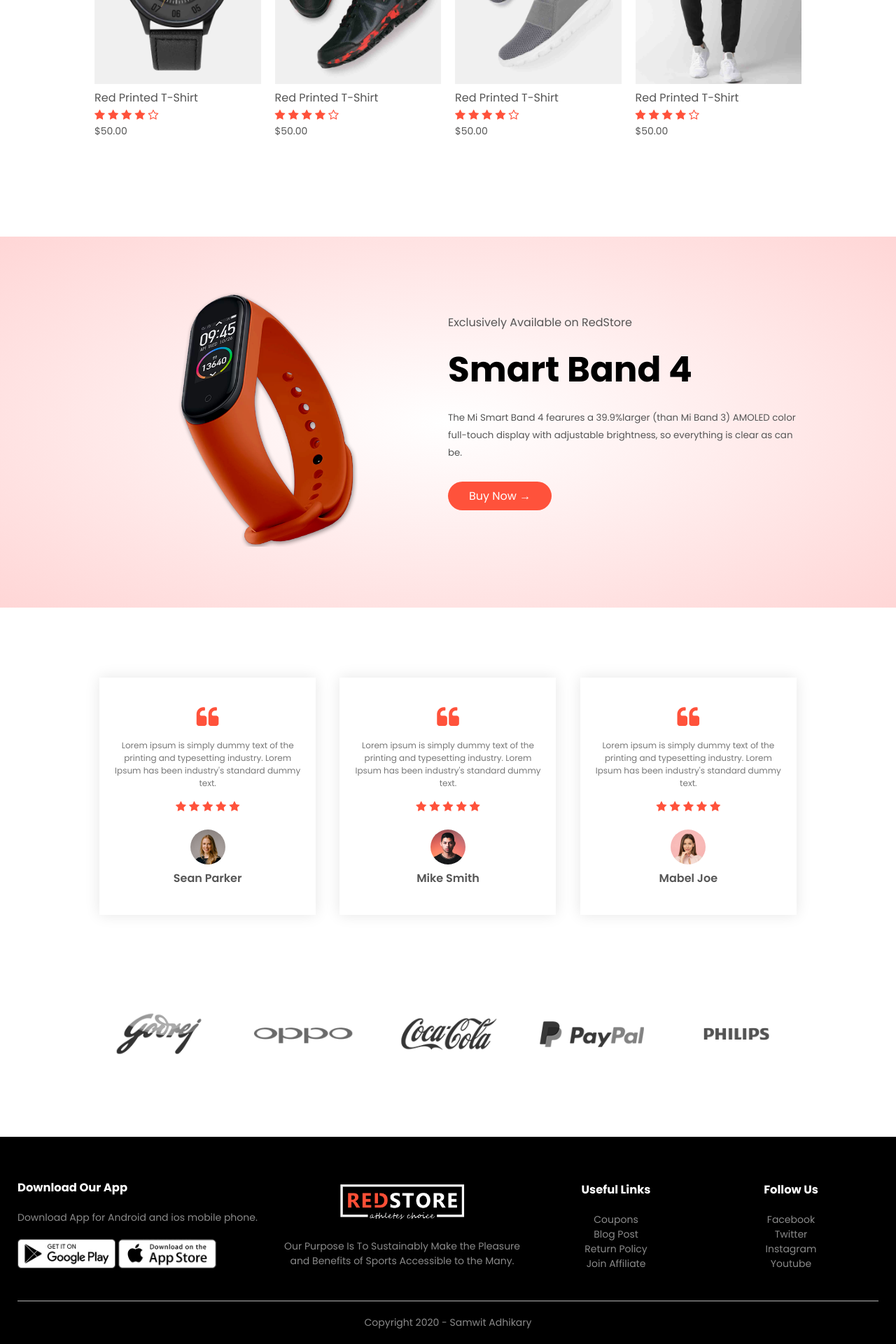
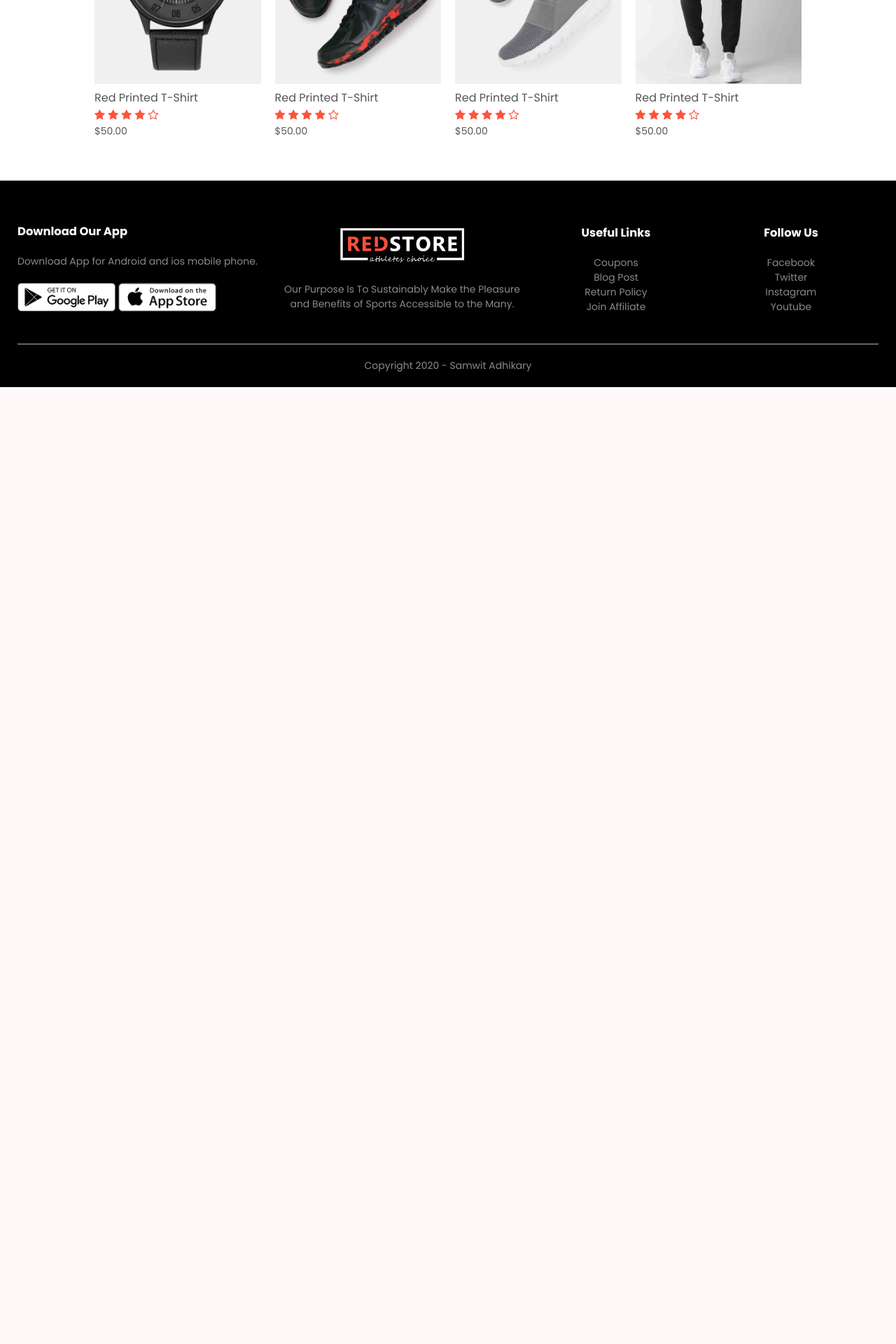
Before and after one commit to aaslaam/brokart, a Django app: page / in a window 1280 px wide. Shown: the part 2723-4643 px from the top of the page at 70% size. After the commit the page ends 3276 px from the top, so only its background shows below. Run offline with Django 5.2, Linux system fonts and the light colour scheme.

Commit message:
added templates

```diff
--- a/brokart/settings.py
+++ b/brokart/settings.py
@@ -76,8 +76,9 @@ TIME_ZONE = 'UTC'
 USE_I18N = True
 
 USE_TZ = True
-STATIC_URL = 'static/'
+STATIC_URL = '/static/'
 STATIC_ROOT = BASE_DIR / 'staticfiles'
+STATICFILES_DIRS = [BASE_DIR / 'static']
 
 MEDIA_URL = '/media/'
 MEDIA_ROOT = BASE_DIR / 'media'
--- /dev/null
+++ b/templates/base_layout.html
@@ -0,0 +1,76 @@
+{% load static %}
+<!DOCTYPE html>
+<html lang="en">
+
+<head>
+    <meta charset="UTF-8">
+    <meta name="viewport" content="width=device-width, initial-scale=1.0">
+    <title>RedStore | Ecommerce Website Design</title>
+    <link rel="stylesheet" href="{% static 'css/style.css' %}">
+    <link href="https://fonts.googleapis.com/css2?family=Poppins:wght@300;400;500;600;700&display=swap"
+        rel="stylesheet">
+    <link rel="stylesheet" href="https://stackpath.bootstrapcdn.com/font-awesome/4.7.0/css/font-awesome.min.css">
+</head>
+
+<body>
+    {% block content %}{% endblock %}
+    <div class="footer">
+        <div class="container">
+            <div class="row">
+                <div class="footer-col-1">
+                    <h3>Download Our App</h3>
+                    <p>Download App for Android and ios mobile phone.</p>
+                    <div class="app-logo">
+                        <img src="{% static 'images/play-store.png' %}">
+                        <img src="{% static 'images/app-store.png' %}">
+                    </div>
+                </div>
+                <div class="footer-col-2">
+                    <img src="{% static 'images/logo-white.png' %}">
+                    <p>Our Purpose Is To Sustainably Make the Pleasure and Benefits of Sports Accessible to the Many.
+                    </p>
+                </div>
+                <div class="footer-col-3">
+                    <h3>Useful Links</h3>
+                    <ul>
+                        <li>Coupons</li>
+                        <li>Blog Post</li>
+                        <li>Return Policy</li>
+                        <li>Join Affiliate</li>
+                    </ul>
+                </div>
+                <div class="footer-col-4">
+                    <h3>Follow Us</h3>
+                    <ul>
+                        <li>Facebook</li>
+                        <li>Twitter</li>
+                        <li>Instagram</li>
+                        <li>Youtube</li>
+                    </ul>
+                </div>
+            </div>
+            <hr>
+            <p class="copyright">Copyright 2020 - Samwit Adhikary</p>
+        </div>
+    </div>
+
+    <!-- javascript -->
+
+    <script>
+        var MenuItems = document.getElementById("MenuItems");
+        if (MenuItems) {
+            MenuItems.style.maxHeight = "0px";
+            function menutoggle() {
+                if (MenuItems.style.maxHeight == "0px") {
+                    MenuItems.style.maxHeight = "200px"
+                }
+                else {
+                    MenuItems.style.maxHeight = "0px"
+                }
+            }
+        }
+    </script>
+
+</body>
+
+</html>
--- a/templates/index.html
+++ b/templates/index.html
@@ -1,23 +1,12 @@
-<!DOCTYPE html>
-<html lang="en">
+{% extends "base_layout.html" %}
+{% load static %}
 
-<head>
-    <meta charset="UTF-8">
-    <meta name="viewport" content="width=device-width, initial-scale=1.0">
-    <title>RedStore | Ecommerce Website Design</title>
-    <link rel="stylesheet" href="style.css">
-    <link href="https://fonts.googleapis.com/css2?family=Poppins:wght@300;400;500;600;700&display=swap"
-        rel="stylesheet">
-    <link rel="stylesheet" href="https://stackpath.bootstrapcdn.com/font-awesome/4.7.0/css/font-awesome.min.css">
-</head>
-
-<body>
-
-    <div class="header">
+{% block content %}
+<div class="header">
         <div class="container">
             <div class="navbar">
                 <div class="logo">
-                    <a href="index.html"><img src="images/logo.png" alt="logo" width="125px"></a>
+                    <a href="index.html"><img src="{% static 'images/logo.png' %}" alt="logo" width="125px"></a>
                 </div>
                 <nav>
                     <ul id="MenuItems">
@@ -51,13 +40,13 @@
         <div class="small-container">
             <div class="row">
                 <div class="col-3">
-                    <img src="images/category-1.jpg">
+                    <img src="{% static 'images/category-1.jpg' %}">
                 </div>
                 <div class="col-3">
-                    <img src="images/category-2.jpg">
+                    <img src="{% static 'images/category-2.jpg' %}">
                 </div>
                 <div class="col-3">
-                    <img src="images/category-3.jpg">
+                    <img src="{% static 'images/category-3.jpg' %}">
                 </div>
             </div>
         </div>
@@ -93,7 +82,7 @@
                 <p>$50.00</p>
             </div>
             <div class="col-4">
-                <img src="images/product-3.jpg">
+                <img src="{% static 'images/product-3.jpg' %}">
                 <h4>Red Printed T-Shirt</h4>
                 <div class="rating">
                     <i class="fa fa-star"></i>
@@ -105,7 +94,7 @@
                 <p>$50.00</p>
             </div>
             <div class="col-4">
-                <img src="images/product-4.jpg">
+                <img src="{% static 'images/product-4.jpg' %}">
                 <h4>Red Printed T-Shirt</h4>
                 <div class="rating">
                     <i class="fa fa-star"></i>
@@ -170,7 +159,7 @@
         </div>
         <div class="row">
             <div class="col-4">
-                <img src="images/product-9.jpg">
+                <img src="{% static 'images/product-9.jpg' %}">
                 <h4>Red Printed T-Shirt</h4>
                 <div class="rating">
                     <i class="fa fa-star"></i>
@@ -220,154 +209,5 @@
         </div>
     </div>
 
-    <!-- Offer -->
-    <div class="offer">
-        <div class="small-container">
-            <div class="row">
-                <div class="col-2">
-                    <img src="images/exclusive.png" class="offer-img">
-                </div>
-                <div class="col-2">
-                    <p>Exclusively Available on RedStore</p>
-                    <h1>Smart Band 4</h1>
-                    <small>The Mi Smart Band 4 fearures a 39.9%larger (than Mi Band 3) AMOLED color full-touch display
-                        with adjustable brightness, so everything is clear as can be.<br></small>
-                    <a href="products.html" class="btn">Buy Now &#8594;</a>
-                </div>
-            </div>
-        </div>
-    </div>
 
-    <!-- Testimonial -->
-    <div class="testimonial">
-        <div class="small-container">
-            <div class="row">
-                <div class="col-3">
-                    <i class="fa fa-quote-left"></i>
-                    <p>Lorem ipsum is simply dummy text of the printing and typesetting industry. Lorem Ipsum has been
-                        industry's standard dummy text.</p>
-                    <div class="rating">
-                        <i class="fa fa-star"></i>
-                        <i class="fa fa-star"></i>
-                        <i class="fa fa-star"></i>
-                        <i class="fa fa-star"></i>
-                        <i class="fa fa-star"></i>
-                    </div>
-                    <img src="images/user-1.png">
-                    <h3>Sean Parker</h3>
-                </div>
-                <div class="col-3">
-                    <i class="fa fa-quote-left"></i>
-                    <p>Lorem ipsum is simply dummy text of the printing and typesetting industry. Lorem Ipsum has been
-                        industry's standard dummy text.</p>
-                    <div class="rating">
-                        <i class="fa fa-star"></i>
-                        <i class="fa fa-star"></i>
-                        <i class="fa fa-star"></i>
-                        <i class="fa fa-star"></i>
-                        <i class="fa fa-star"></i>
-                    </div>
-                    <img src="images/user-2.png">
-                    <h3>Mike Smith</h3>
-                </div>
-                <div class="col-3">
-                    <i class="fa fa-quote-left"></i>
-                    <p>Lorem ipsum is simply dummy text of the printing and typesetting industry. Lorem Ipsum has been
-                        industry's standard dummy text.</p>
-                    <div class="rating">
-                        <i class="fa fa-star"></i>
-                        <i class="fa fa-star"></i>
-                        <i class="fa fa-star"></i>
-                        <i class="fa fa-star"></i>
-                        <i class="fa fa-star"></i>
-                    </div>
-                    <img src="images/user-3.png">
-                    <h3>Mabel Joe</h3>
-                </div>
-            </div>
-        </div>
-    </div>
-
-    <!-- Brands -->
-
-    <div class="brands">
-        <div class="small-container">
-            <div class="row">
-                <div class="col-5">
-                    <img src="images/logo-godrej.png">
-                </div>
-                <div class="col-5">
-                    <img src="images/logo-oppo.png">
-                </div>
-                <div class="col-5">
-                    <img src="images/logo-coca-cola.png">
-                </div>
-                <div class="col-5">
-                    <img src="images/logo-paypal.png">
-                </div>
-                <div class="col-5">
-                    <img src="images/logo-philips.png">
-                </div>
-            </div>
-        </div>
-    </div>
-
-    <!-- Footer -->
-    <div class="footer">
-        <div class="container">
-            <div class="row">
-                <div class="footer-col-1">
-                    <h3>Download Our App</h3>
-                    <p>Download App for Android and ios mobile phone.</p>
-                    <div class="app-logo">
-                        <img src="images/play-store.png">
-                        <img src="images/app-store.png">
-                    </div>
-                </div>
-                <div class="footer-col-2">
-                    <img src="images/logo-white.png">
-                    <p>Our Purpose Is To Sustainably Make the Pleasure and Benefits of Sports Accessible to the Many.
-                    </p>
-                </div>
-                <div class="footer-col-3">
-                    <h3>Useful Links</h3>
-                    <ul>
-                        <li>Coupons</li>
-                        <li>Blog Post</li>
-                        <li>Return Policy</li>
-                        <li>Join Affiliate</li>
-                    </ul>
-                </div>
-                <div class="footer-col-4">
-                    <h3>Follow Us</h3>
-                    <ul>
-                        <li>Facebook</li>
-                        <li>Twitter</li>
-                        <li>Instagram</li>
-                        <li>Youtube</li>
-                    </ul>
-                </div>
-            </div>
-            <hr>
-            <p class="copyright">Copyright 2020 - Samwit Adhikary</p>
-        </div>
-    </div>
-
-    <!-- javascript -->
-
-    <script>
-        var MenuItems = document.getElementById("MenuItems");
-        MenuItems.style.maxHeight = "0px";
-        function menutoggle() {
-            if (MenuItems.style.maxHeight == "0px") {
-                MenuItems.style.maxHeight = "200px"
-            }
-            else {
-                MenuItems.style.maxHeight = "0px"
-            }
-        }
-    </script>
-
-</body>
-
-</html>
+{% endblock %}
```
Also changed, not shown: other parts of templates/index.html (+12 -12 lines).
